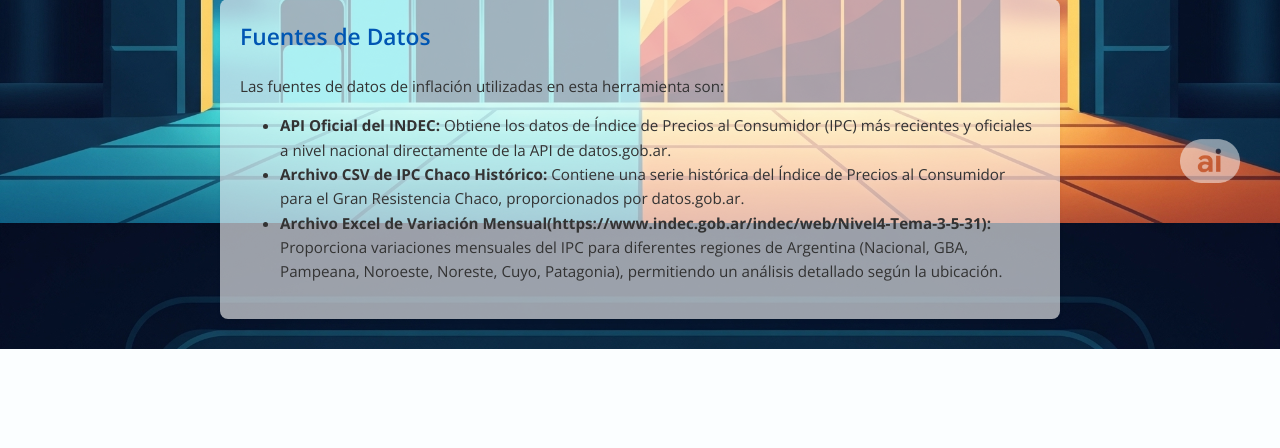
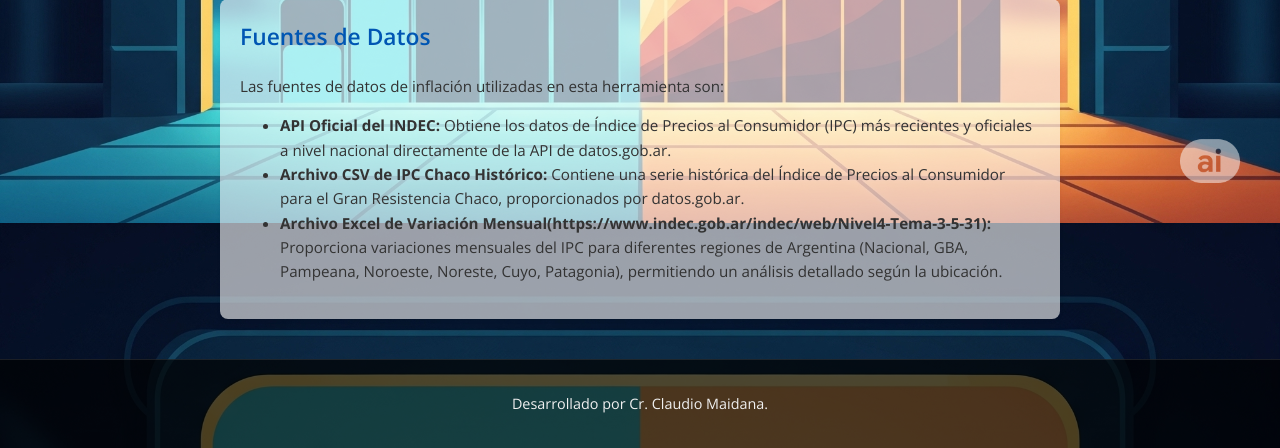
Before and after one commit to Crmaidana/Sueldo_Inflacion, a Django app: page / in a window 1280 px wide. Shown: the part 1057-1505 px from the top of the page. Before the commit the page ends 1406 px from the top, so only its background shows below. Run offline with Django 5.2, Linux system fonts and the light colour scheme.

Commit message:
pie de pagina

```diff
--- a/sueldo_inflacion_project/comparador/static/comparador/css/style.css
+++ b/sueldo_inflacion_project/comparador/static/comparador/css/style.css
@@ -123,3 +123,23 @@ button:hover { background-color: #0056b3; }
         font-size: 0.9em; /* Reduce el tamaño de las etiquetas */
     }
 }
+
+.main-footer {
+    text-align: center;
+    padding: 20px;
+    margin-top: 40px; /* Un poco de espacio arriba */
+    background-color: rgba(0, 0, 0, 0.7); /* Fondo oscuro semitransparente */
+    color: #f0f0f0; /* Color de texto claro */
+    font-size: 0.9em;
+    border-top: 1px solid rgba(255, 255, 255, 0.1); /* Línea divisoria sutil */
+}
+
+/* Si añades un enlace en el footer */
+.main-footer a {
+    color: #87CEEB; /* Un azul claro */
+    text-decoration: none;
+}
+
+.main-footer a:hover {
+    text-decoration: underline;
+}
--- a/sueldo_inflacion_project/comparador/templates/comparador/index.html
+++ b/sueldo_inflacion_project/comparador/templates/comparador/index.html
@@ -220,5 +220,9 @@
         document.addEventListener('DOMContentLoaded', toggleRegionSelection);
     </script>
 
+    <footer class="main-footer">
+        <p>Desarrollado por Cr. Claudio Maidana.</p>
+        </footer>
+
 </body>
 </html>
```
